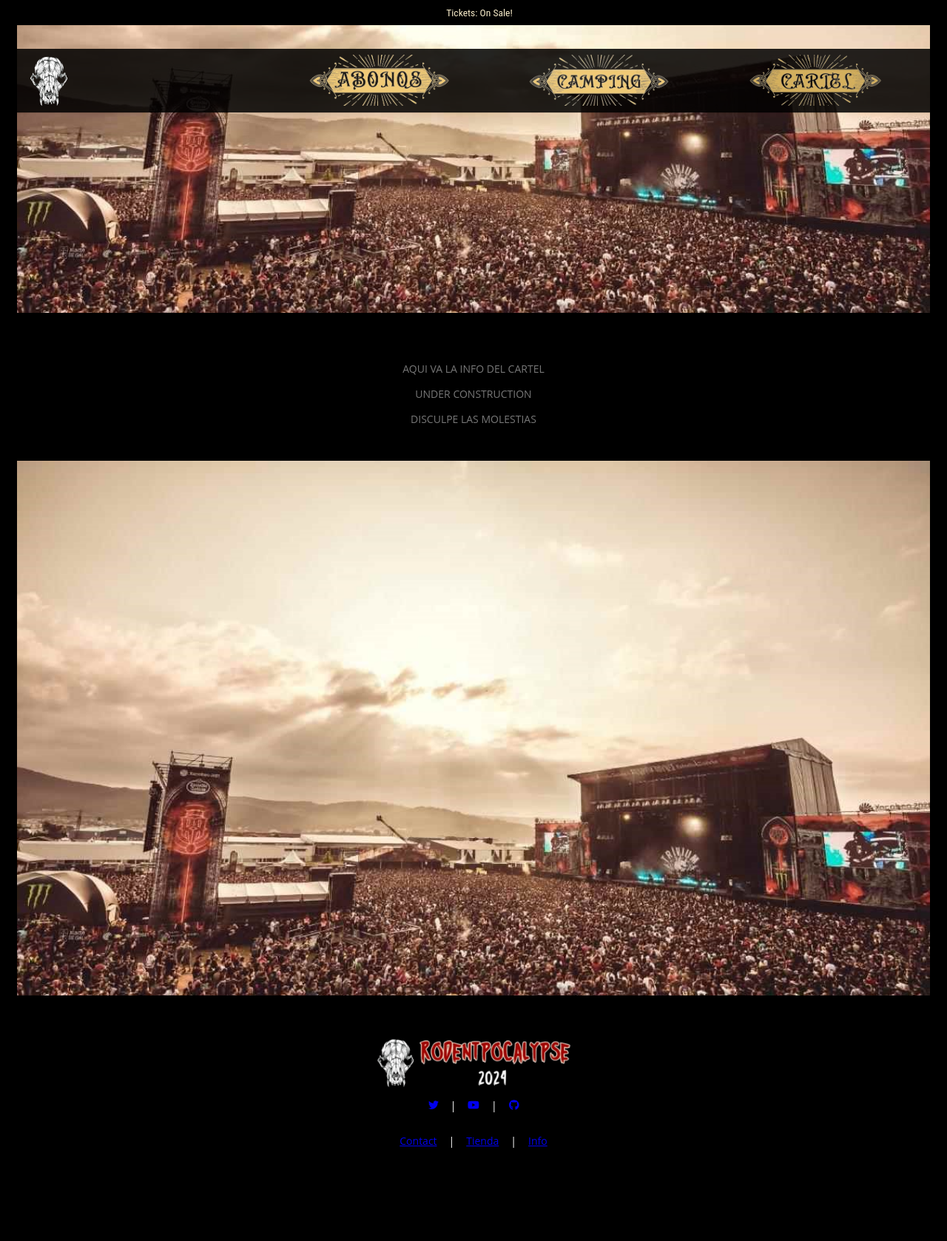
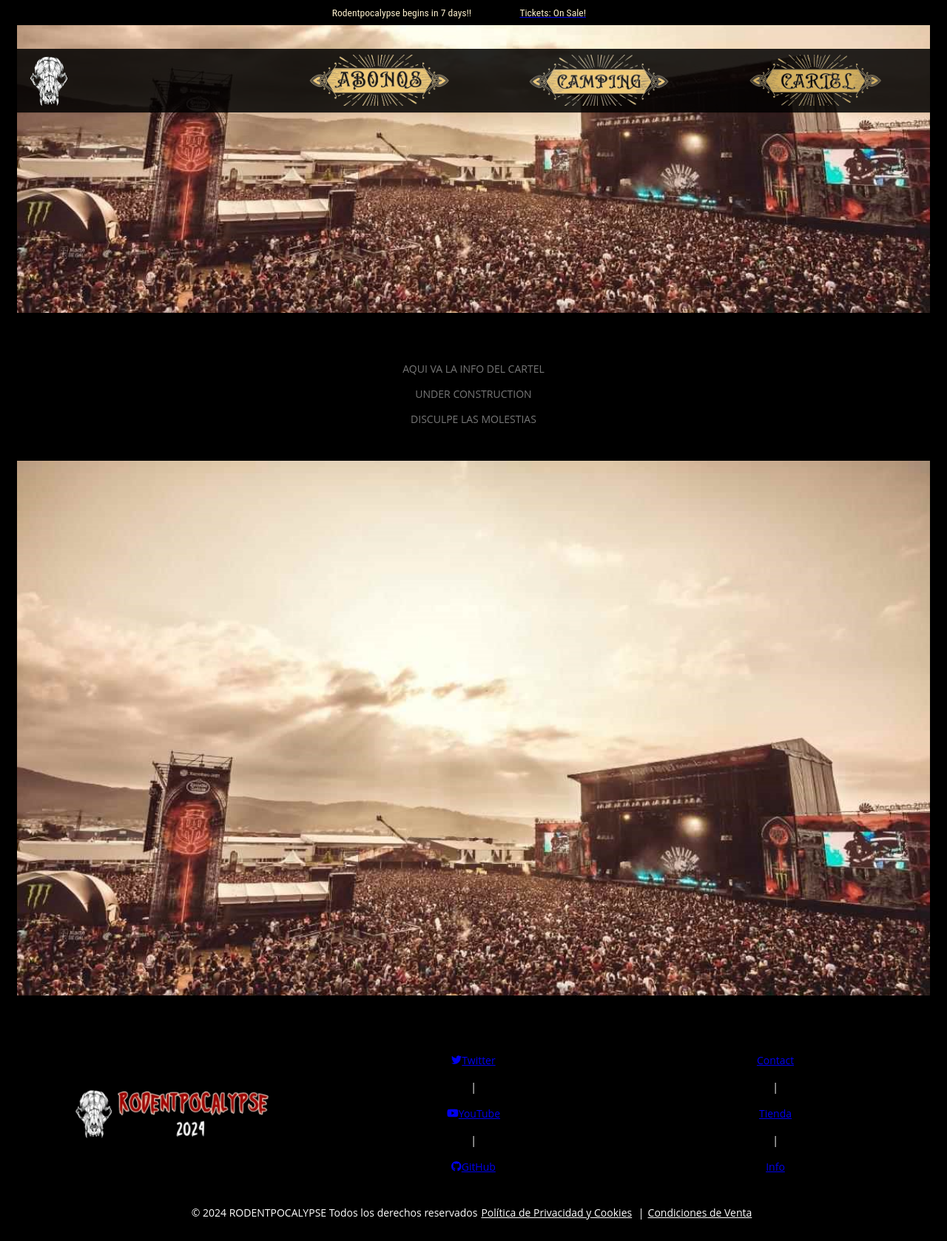
Before and after one commit to LHdezLP/REACT_project, a React (Vite) app: page /cartel in a window 1280 px wide. Shown: the whole page at 74% size. Before the commit the page ends 1595 px from the top, so only its background shows below. Built offline with nearby package versions, Linux system fonts and the light colour scheme.

Commit message:
Cambios Segunda entrega

```diff
--- a/src/components/footer/Footer.css
+++ b/src/components/footer/Footer.css
@@ -1,19 +1,31 @@
 .footer {
+  display: flex;
+  flex-wrap: wrap;
+  justify-content: center;
   width: 100%;
   background-color: black;
   color: #fff;
   text-align: center;
-  padding: 20px; /* Añadimos un espacio interno para que el contenido no se pegue al borde */
-  box-sizing: border-box; /* Asegurémonos de que el padding se incluya en el ancho total */
+  padding: 20px;
+  box-sizing: border-box;
 }
 
+.container {
+  display: flex;
+  flex-wrap: wrap;
+  justify-content: center;
+  width: 100%;
+}
 
 .container-box {
   display: flex;
-  flex-direction: row;
-  justify-content: center; /* Centra los elementos horizontalmente */
+  justify-content: center;
+  align-items: center;
+  flex-direction: column;
+  flex: 1;
 }
-.footer-logo{
+
+.footer-logo {
   font-weight: 400;
   text-align: left;
   font-family: "Roboto Condensed", sans-serif;
@@ -31,22 +43,79 @@
   position: relative;
   width: auto;
   max-height: 100%;
+}
 
-}
 .links,
 .social {
   display: flex;
-  flex-wrap: wrap; /* Permite que los elementos se envuelvan a medida que el ancho de la pantalla disminuye */
-  justify-content: center; /* Centra los elementos horizontalmente */
+  flex-direction: column;
+  align-items: center;
   list-style: none;
   padding: 0;
 }
 
 .links li,
 .social li {
-  margin: 0 0.5rem; /* Espacio entre elementos */
+  margin: 0.5rem 0;
 }
 
 .footer-separator {
   color: #fff;
 }
+
+.copyright {
+  color: #fff;
+  margin-top: 20px;
+  text-align: center;
+}
+
+.copyright a {
+  color: #fff;
+  margin: 0 5px;
+}
+
+.privacy-menu {
+  position: fixed;
+  top: 50%;
+  left: 50%;
+  transform: translate(-50%, -50%);
+  background-color: rgba(0, 0, 0, 0.8);
+  color: #fff;
+  padding: 20px;
+  border-radius: 10px;
+}
+
+.privacy-menu p {
+  margin-bottom: 10px;
+}
+
+.privacy-menu button {
+  background-color: transparent;
+  border: none;
+  color: #fff;
+  cursor: pointer;
+  font-size: 16px;
+}
+
+@media screen and (max-width: 900px) {
+  .footer {
+    flex-direction: column;
+    align-items: center;
+  }
+
+  .container-box {
+    flex-direction: column;
+    margin-bottom: 20px;
+  }
+
+  .links,
+  .social {
+    flex-direction: row;
+    justify-content: center;
+  }
+
+  .links li,
+  .social li {
+    margin: 0 0.5rem;
+  }
+}
--- a/src/components/footer/Footer.jsx
+++ b/src/components/footer/Footer.jsx
@@ -1,4 +1,4 @@
-import React from 'react';
+import React, { useState } from 'react';
 import { Link } from 'react-router-dom';
 import { FontAwesomeIcon } from '@fortawesome/react-fontawesome';
 import { faTwitter, faYoutube, faGithub } from '@fortawesome/free-brands-svg-icons';
@@ -6,31 +6,73 @@ import './Footer.css';
 import logoImage from '../../img/Logo-header.png';
 
 function Footer() {
+  const [showPrivacyMenu, setShowPrivacyMenu] = useState(false);
+
+  const togglePrivacyMenu = () => {
+    setShowPrivacyMenu(!showPrivacyMenu);
+  };
+
   return (
     <footer className="footer">
+      <div className="container">
         <div className="container-box">
+          <Link to="/home">
             <img src={logoImage} alt="footer-logo" className="footer-logo" />
+          </Link>
         </div>
         <div className="container-box">
           <ul className="social">
-          <li><a href="mailto:luishernandezrodriguez@alumno.ieselrinco.es"><FontAwesomeIcon icon={faTwitter} /></a></li>
+            <li>
+              <a href="mailto:luishernandezrodriguez@alumno.ieselrinco.es">
+                <FontAwesomeIcon icon={faTwitter} />
+                Twitter
+              </a>
+            </li>
             <li className="footer-separator">|</li>
-          <li><Link to="/tickets"><FontAwesomeIcon icon={faYoutube} /></Link></li>
+            <li>
+              <Link to="/tickets">
+                <FontAwesomeIcon icon={faYoutube} />
+                YouTube
+              </Link>
+            </li>
             <li className="footer-separator">|</li>
-          <li><Link to="https://github.com/LHdezLP"><FontAwesomeIcon icon={faGithub} /></Link></li>
+            <li>
+              <Link to="https://github.com/LHdezLP">
+                <FontAwesomeIcon icon={faGithub} />
+                GitHub
+              </Link>
+            </li>
           </ul>
         </div>
         <div className="container-box">
           <ul className="links">
-          <li><a href="mailto:luishernandezrodriguez@alumno.ieselrinco.es">Contact</a></li>
+            <li>
+              <a href="mailto:luishernandezrodriguez@alumno.ieselrinco.es">Contact</a>
+            </li>
             <li className="footer-separator">|</li>
-          <li><Link to="/tickets">Tienda</Link></li>
+            <li>
+              <Link to="/tickets">Tienda</Link>
+            </li>
             <li className="footer-separator">|</li>
-          <li><Link to="/cartel">Info</Link></li>
+            <li>
+              <Link to="/cartel">Info</Link>
+            </li>
           </ul>
         </div>
+      </div>
+      <div className="copyright">
+        © 2024 RODENTPOCALYPSE Todos los derechos reservados
+        <Link to="#" onClick={togglePrivacyMenu}>Política de Privacidad y Cookies</Link> |
+        <Link to="#">Condiciones de Venta</Link>
+      </div>
+      {showPrivacyMenu && (
+        <div className="privacy-menu">
+          <p>Si hubiera Política de Privacidad, iría aquí.</p>
+          <button onClick={togglePrivacyMenu}>Cerrar</button>
+        </div>
+      )}
     </footer>
-  )
+  );
 }
 
 export default Footer;
--- a/src/components/header/Header.css
+++ b/src/components/header/Header.css
@@ -1,4 +1,4 @@
-.header-container{
+.header-container {
   width: 100%;
   position: fixed;
   z-index: 1000;
@@ -30,7 +30,7 @@
   align-items: center;
   margin: 0 auto;
   max-width: 1600px;
-  width: 100%; /* Este ancho debería ser suficiente para cubrir toda la página */
+  width: 100%;
   height: 20.4px;
   box-sizing: border-box;
   line-height: 20.4px;
@@ -43,6 +43,10 @@
   -webkit-tap-highlight-color: rgba(0, 0, 0, 0);
 }
 
+.days-left {
+  color: rgb(250, 238, 203);
+  margin-right: 10px;
+}
 
 .quick-info-tab {
   background-color: rgba(0, 0, 0, 0);
@@ -80,6 +84,7 @@
   text-align: left;
   -webkit-tap-highlight-color: rgba(0, 0, 0, 0);
 }
+
 .navbar-logo-container {
   font-weight: 400;
   text-align: left;
@@ -92,7 +97,8 @@
   line-height: inherit;
   white-space: nowrap;
   color: #fff;
-  margin-right: 0; /* Cambiar este valor según sea necesario */
+  margin-right: 0;
+  /* Cambiar este valor según sea necesario */
   height: 120px;
   position: relative;
   padding: 0;
@@ -145,6 +151,7 @@
   margin-right: 3rem;
   color: rgb(250, 238, 203);
 }
+
 .nav-item-group {
 
   font-weight: 400;
@@ -196,6 +203,7 @@
   position: static;
   padding: 8px 12px;
 }
+
 .logo-abono {
   font-weight: 400;
   text-align: left;
@@ -212,6 +220,7 @@
   padding: 0;
   max-height: 78px;
 }
+
 .item-img {
   font-weight: 400;
   text-align: left;
@@ -264,7 +273,7 @@
 }
 
 
-.menu-toggle[aria-expanded="true"] ~ .mobile-menu {
+.menu-toggle[aria-expanded="true"]~.mobile-menu {
   visibility: visible;
   opacity: 1;
 }
@@ -280,7 +289,8 @@
     flex-direction: row;
     background-color: rgba(0, 0, 0, 0);
     justify-content: flex-end;
-    z-index: 999; /* Ajustamos el z-index para asegurar que esté por debajo del logo */
+    z-index: 999;
+
   }
 
   .menu-items {
@@ -292,6 +302,7 @@
   }
 
   .logo-img {
-    z-index: 1000; /* Ajustamos el z-index para asegurar que esté por encima del menú */
+    z-index: 1000;
+
   }
 }
--- a/src/components/header/Header.jsx
+++ b/src/components/header/Header.jsx
@@ -1,4 +1,4 @@
-import React, { useState } from 'react';
+import React, { useState, useEffect } from 'react';
 import { Link } from 'react-router-dom';
 import logoImage from '../../img/skull-logo.png';
 import abonoImage from '../../img/logo-abonos.png';
@@ -8,6 +8,16 @@ import './Header.css';
 
 function Header() {
   const [isMenuOpen, setIsMenuOpen] = useState(false);
+  const [daysLeft, setDaysLeft] = useState(0);
+
+
+  useEffect(() => {
+    const today = new Date();
+    const targetDate = new Date("May 9, 2024");
+    const differenceInTime = targetDate.getTime() - today.getTime();
+    const differenceInDays = Math.ceil(differenceInTime / (1000 * 3600 * 24));
+    setDaysLeft(differenceInDays);
+  }, []);
 
   const toggleMenu = () => {
     setIsMenuOpen(!isMenuOpen);
@@ -18,7 +28,10 @@ function Header() {
       <div className='header-container'>
         <div className="nav-bar-top">
           <div className="nav-bar-top-container">
-            <a className="quick-info-tab">Tickets: On Sale!</a>
+            <div className="days-left">
+              {daysLeft > 0 ? `Rodentpocalypse begins in ${daysLeft} days!!` : "The Rodentpocalypse is here!"}
+            </div>
+            <Link to="/tickets"><a className="quick-info-tab">Tickets: On Sale!</a></Link>
           </div>
         </div>
 
--- a/src/pages/home/Home.jsx
+++ b/src/pages/home/Home.jsx
@@ -1,4 +1,4 @@
-import { useEffect, useState } from "react";
+import { useState } from "react";
 import Footer from "../../components/footer/Footer";
 import Header from "../../components/header/Header";
 import frontImage from '../../img/main-stage.jpg';
@@ -9,7 +9,7 @@ import { images } from '../../models/carrousel/carrousel.js';
 import './Home.css';
 import { FontAwesomeIcon } from '@fortawesome/react-fontawesome';
 import { faArrowLeft, faArrowRight } from '@fortawesome/free-solid-svg-icons';
-import moviesService from "../../services/firebase/tickets.service";
+
 
 // ------ Esto es para el Carrusel de imagenes
 function Home() {
@@ -23,28 +23,7 @@ function Home() {
   const handleNextImage = () => {
     setCurrentIndex((prevIndex) => (prevIndex + 1) % images.length);
   };
-  // -----------Esto es para firebase
-  const [movies, setMovies] = useState([])
 
-  const getAllMovies = () => {
-    moviesService.getAllMovies().then((items) => {
-      let auxMovies = []
-      items.forEach((item) => {
-        const key = item.key
-        const data = item.val()
-
-        auxMovies.push({
-          name: data.name,
-          price: data.price
-        })
-      })
-      setMovies([...auxMovies])
-    })
-  }
-  useEffect(() => {
-    getAllMovies()
-
-  }, [])
   // ---------------------
   return (
     <div className="wrapper">
@@ -98,14 +77,7 @@ function Home() {
         />
       </div>
 
-      <div className='firebase-section'>
-        {
-          movies.map((m) => (
 
-            <p>{m.name} {m.price}</p>
-          ))
-        }
-      </div>
 
       <div className="section-container">
         <img
--- a/src/pages/tickets-camping/Tickets.css
+++ b/src/pages/tickets-camping/Tickets.css
@@ -63,7 +63,10 @@ body {
   display: flex;
   justify-content: space-between;
   align-items: center;
+
 }
+
+
 
 .entrada .col-ticket-type {
   width: 70%;
--- a/src/pages/tickets-camping/Tickets.jsx
+++ b/src/pages/tickets-camping/Tickets.jsx
@@ -69,6 +69,9 @@ function Tickets() {
                         <div className="filter-option" onClick={() => handleFilterChange('Premium')}>
                           Premium
                         </div>
+                        <div className="filter-option" onClick={() => handleFilterChange('Hellbound')}>
+                          Hellbound
+                        </div>
                         <div className="filter-option" onClick={clearFilter}>
                           Clear
                         </div>
```
Lines whose indentation alone changed are shown as unchanged.
